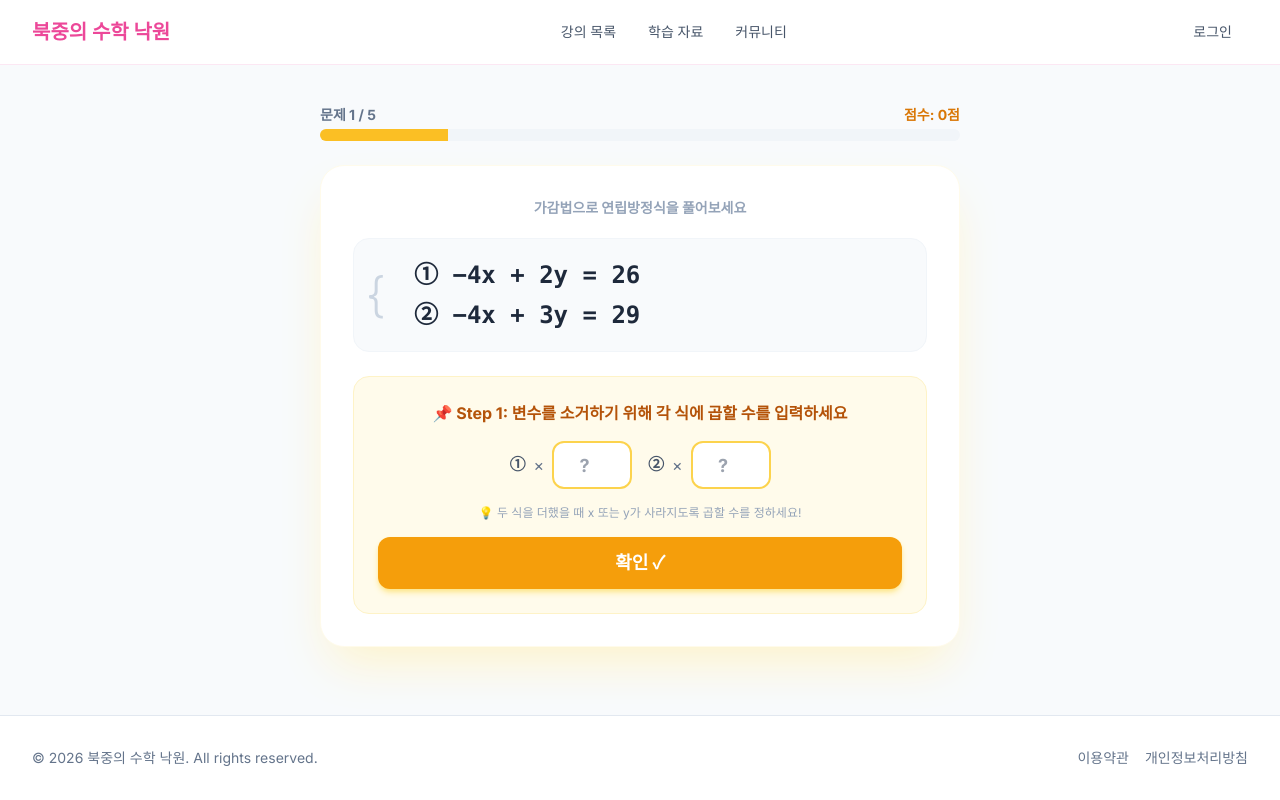
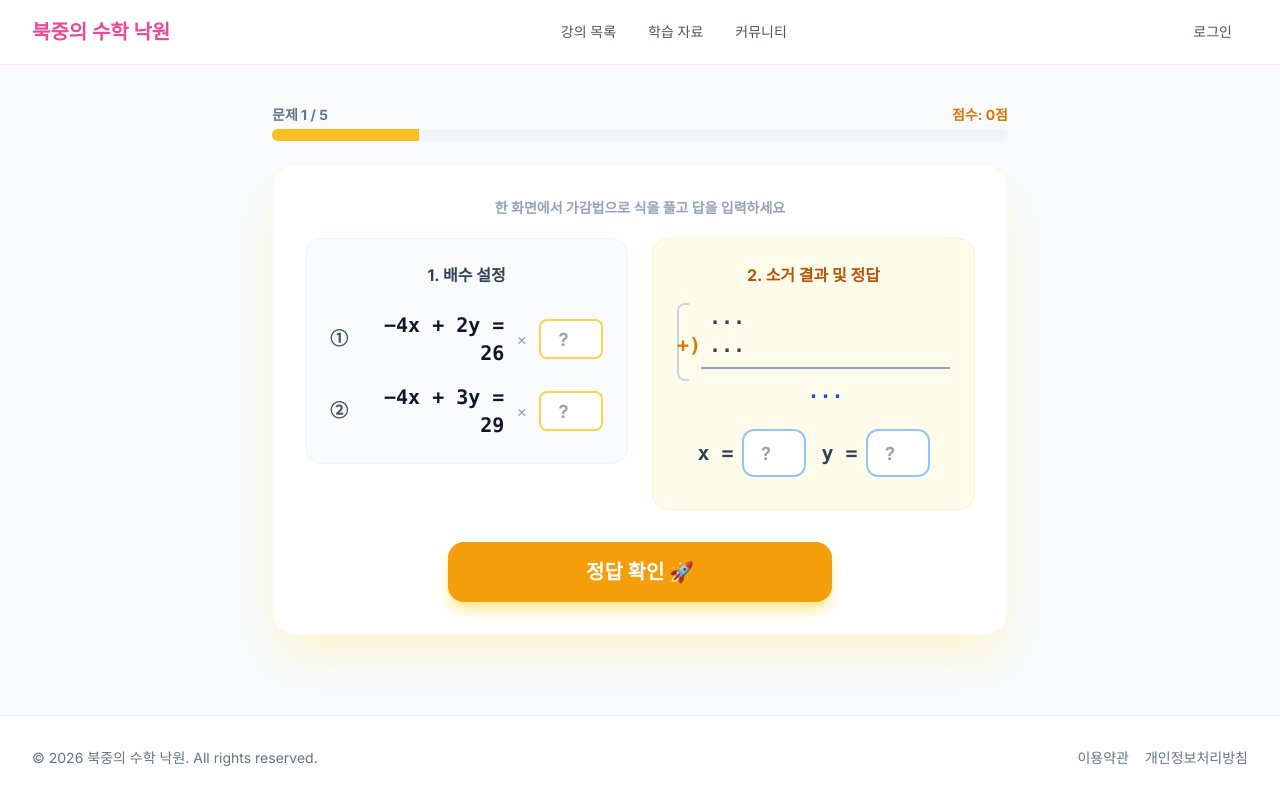
Before and after one commit to gnfkgnvm1-afk/sun, a Next.js app: page /game/simultaneous-eq in a window 1280 px wide. Built offline with nearby package versions, Linux system fonts and the light colour scheme.

Commit message:
refactor: consolidate simultaneous equations game to single screen with real-time preview

```diff
--- a/app/game/simultaneous-eq/page.tsx
+++ b/app/game/simultaneous-eq/page.tsx
@@ -27,7 +27,6 @@ function generateProblem(): Problem {
   return { a1, b1, c1: a1 * x + b1 * y, a2, b2, c2: a2 * x + b2 * y, x, y };
 }
 
-/* ── 포맷 헬퍼 ─────────────────────── */
 function fmtTerm(c: number, v: string, isFirst: boolean): string {
   if (c === 0) return "";
   const abs = Math.abs(c);
@@ -35,38 +34,30 @@ function fmtTerm(c: number, v: string, isFirst: boolean): string {
   const num = abs === 1 ? "" : `${abs}`;
   return `${sign}${num}${v}`;
 }
+
 function fmtEq(a: number, b: number, c: number): string {
   const xp = fmtTerm(a, "x", true);
   const yp = fmtTerm(b, "y", xp === "");
-  return `${xp || ""}${yp || ""} = ${c}`;
+  const left = `${xp || ""}${yp || ""}`;
+  return `${left === "" ? "0" : left} = ${c}`;
 }
 
-/* ── 메인 컴포넌트 ─────────────────── */
-type Phase = "multiply" | "solve1" | "solve2" | "feedback" | "done";
+type Phase = "solving" | "feedback" | "done";
 
 export default function SimulEqGame() {
   const [problems, setProblems] = useState<Problem[]>([]);
   const [idx, setIdx] = useState(0);
   const [score, setScore] = useState(0);
-  const [phase, setPhase] = useState<Phase>("multiply");
+  const [phase, setPhase] = useState<Phase>("solving");
   const maxRounds = 5;
 
-  // Step 1: 배수 입력
+  // 모든 입력 상태
   const [m1, setM1] = useState("");
   const [m2, setM2] = useState("");
-  const [mulError, setMulError] = useState("");
-
-  // 소거 결과
-  const [eliminated, setEliminated] = useState<"x" | "y">("x");
-  const [mulA1, setMulA1] = useState(0); const [mulB1, setMulB1] = useState(0); const [mulC1, setMulC1] = useState(0);
-  const [mulA2, setMulA2] = useState(0); const [mulB2, setMulB2] = useState(0); const [mulC2, setMulC2] = useState(0);
-  const [sumCoeff, setSumCoeff] = useState(0); const [sumConst, setSumConst] = useState(0);
-
-  // Step 2, 3: 미지수 입력
-  const [ans1, setAns1] = useState("");
-  const [ans2, setAns2] = useState("");
-  const [step1Ok, setStep1Ok] = useState<boolean | null>(null);
-  const [step2Ok, setStep2Ok] = useState<boolean | null>(null);
+  const [ansX, setAnsX] = useState("");
+  const [ansY, setAnsY] = useState("");
+  const [errorMsg, setErrorMsg] = useState("");
+  const [isCorrect, setIsCorrect] = useState(false);
 
   const init = useCallback(() => {
     const ps: Problem[] = [];
@@ -80,60 +71,58 @@ export default function SimulEqGame() {
   useEffect(() => { init(); }, [init]);
 
   function resetRound() {
-    setPhase("multiply");
-    setM1(""); setM2(""); setMulError("");
-    setAns1(""); setAns2("");
-    setStep1Ok(null); setStep2Ok(null);
+    setPhase("solving");
+    setM1(""); setM2("");
+    setAnsX(""); setAnsY("");
+    setErrorMsg("");
+    setIsCorrect(false);
   }
 
   if (!problems.length) return <div className="p-20 text-center text-lg">불러오는 중...</div>;
   const p = problems[idx];
 
-  /* ── Step 1: 배수 확인 ───── */
-  const submitMultipliers = () => {
-    const n1 = parseInt(m1); const n2 = parseInt(m2);
-    if (isNaN(n1) || isNaN(n2) || n1 === 0 || n2 === 0) {
-      setMulError("0이 아닌 정수를 입력해주세요!"); return;
+  // 실시간 계산
+  const numM1 = parseInt(m1) || 0;
+  const numM2 = parseInt(m2) || 0;
+
+  const mulA1 = numM1 * p.a1; const mulB1 = numM1 * p.b1; const mulC1 = numM1 * p.c1;
+  const mulA2 = numM2 * p.a2; const mulB2 = numM2 * p.b2; const mulC2 = numM2 * p.c2;
+
+  const sumA = mulA1 + mulA2;
+  const sumB = mulB1 + mulB2;
+  const sumC = mulC1 + mulC2;
+
+  const submitAnswer = () => {
+    setErrorMsg("");
+    if (numM1 === 0 || numM2 === 0) {
+      setErrorMsg("각 식에 곱할 0이 아닌 정수를 입력해주세요!");
+      return;
     }
-    const elimX = n1 * p.a1 + n2 * p.a2 === 0;
-    const elimY = n1 * p.b1 + n2 * p.b2 === 0;
+
+    // 배수로 x나 y가 소거되는지 확인
+    const elimX = sumA === 0;
+    const elimY = sumB === 0;
     if (!elimX && !elimY) {
-      setMulError("이 배수로는 변수가 소거되지 않아요! 다시 생각해보세요."); return;
+      setErrorMsg("입력하신 배수로는 x나 y가 소거되지 않습니다. 다시 확인해주세요!");
+      return;
     }
-    setMulError("");
-    setEliminated(elimX ? "x" : "y");
 
-    // 곱한 결과 저장
-    setMulA1(n1 * p.a1); setMulB1(n1 * p.b1); setMulC1(n1 * p.c1);
-    setMulA2(n2 * p.a2); setMulB2(n2 * p.b2); setMulC2(n2 * p.c2);
+    const uX = parseInt(ansX);
+    const uY = parseInt(ansY);
 
-    const sc = elimX ? (n1 * p.b1 + n2 * p.b2) : (n1 * p.a1 + n2 * p.a2);
-    const sv = n1 * p.c1 + n2 * p.c2;
-    setSumCoeff(sc); setSumConst(sv);
+    if (isNaN(uX) || isNaN(uY)) {
+      setErrorMsg("x와 y의 값을 모두 숫자로 입력해주세요!");
+      return;
+    }
 
-    setScore(s => s + 10); // 배수 맞추기 10점
-    setPhase("solve1");
-  };
+    if (uX !== p.x || uY !== p.y) {
+      setErrorMsg("x 또는 y의 값이 틀렸습니다. 다시 계산해보세요!");
+      return;
+    }
 
-  /* ── Step 2: 소거된 변수 제외한 값 ───── */
-  const submitSolve1 = () => {
-    const v = parseInt(ans1);
-    if (isNaN(v)) { return; }
-    const correctVal = eliminated === "x" ? p.y : p.x;
-    const ok = v === correctVal;
-    setStep1Ok(ok);
-    if (ok) setScore(s => s + 5);
-    setPhase("solve2");
-  };
-
-  /* ── Step 3: 나머지 변수 ───── */
-  const submitSolve2 = () => {
-    const v = parseInt(ans2);
-    if (isNaN(v)) { return; }
-    const correctVal = eliminated === "x" ? p.x : p.y;
-    const ok = v === correctVal;
-    setStep2Ok(ok);
-    if (ok) setScore(s => s + 5);
+    // 정답
+    setIsCorrect(true);
+    setScore(s => s + 20);
     setPhase("feedback");
   };
 
@@ -146,7 +135,6 @@ export default function SimulEqGame() {
     }
   };
 
-  /* ── 게임 종료 ───── */
   if (phase === "done") {
     const lv = [
       { min: 90, msg: "🏆 완벽! 연립방정식 마스터!", c: "text-yellow-500" },
@@ -170,13 +158,8 @@ export default function SimulEqGame() {
     );
   }
 
-  /* ── 소거 결과 변수 이름 ───── */
-  const remVar = eliminated === "x" ? "y" : "x";
-  const elmVar = eliminated === "x" ? "x" : "y";
-
   return (
-    <div className="max-w-2xl mx-auto px-4 py-10 flex flex-col items-center">
-      {/* 진행 바 */}
+    <div className="max-w-3xl mx-auto px-4 py-10 flex flex-col items-center">
       <div className="w-full mb-6">
         <div className="flex justify-between text-sm font-bold text-slate-500 mb-1">
           <span>문제 {idx + 1} / {maxRounds}</span>
@@ -188,144 +171,85 @@ export default function SimulEqGame() {
       </div>
 
       <div className="bg-white w-full p-6 md:p-8 rounded-3xl shadow-2xl shadow-amber-100 border border-amber-50">
-        <h2 className="text-center text-sm font-bold text-slate-400 mb-5">가감법으로 연립방정식을 풀어보세요</h2>
+        <h2 className="text-center text-sm font-bold text-slate-400 mb-5">한 화면에서 가감법으로 식을 풀고 답을 입력하세요</h2>
 
-        {/* ─── 원래 연립방정식 ─── */}
-        <div className="bg-slate-50 rounded-2xl p-5 mb-6 border border-slate-100 relative">
-          <div className="absolute left-3 top-1/2 -translate-y-1/2 text-5xl text-slate-300 font-light select-none leading-none">{"{"}</div>
-          <div className="ml-10 space-y-2 font-mono text-xl md:text-2xl font-extrabold text-slate-800">
-            <p>① {fmtEq(p.a1, p.b1, p.c1)}</p>
-            <p>② {fmtEq(p.a2, p.b2, p.c2)}</p>
+        <div className="flex flex-col lg:flex-row gap-6 items-start justify-center">
+
+          {/* 왼쪽: 연립방정식과 배수 입력 */}
+          <div className="bg-slate-50 rounded-2xl p-6 border border-slate-100 w-full lg:w-1/2 flex flex-col gap-4">
+            <h3 className="font-bold text-slate-700 text-center mb-2">1. 배수 설정</h3>
+            <div className="flex items-center gap-3">
+              <span className="font-mono text-lg font-bold text-slate-600 w-6">①</span>
+              <span className="font-mono text-xl font-extrabold flex-1 text-right">{fmtEq(p.a1, p.b1, p.c1)}</span>
+              <span className="text-slate-400">×</span>
+              <input type="number" value={m1} onChange={e => setM1(e.target.value)} disabled={phase !== "solving"}
+                className="w-16 h-10 text-center text-lg font-bold rounded-lg border-2 border-amber-300 focus:border-amber-500 outline-none bg-white" placeholder="?" />
+            </div>
+
+            <div className="flex items-center gap-3">
+              <span className="font-mono text-lg font-bold text-slate-600 w-6">②</span>
+              <span className="font-mono text-xl font-extrabold flex-1 text-right">{fmtEq(p.a2, p.b2, p.c2)}</span>
+              <span className="text-slate-400">×</span>
+              <input type="number" value={m2} onChange={e => setM2(e.target.value)} disabled={phase !== "solving"}
+                className="w-16 h-10 text-center text-lg font-bold rounded-lg border-2 border-amber-300 focus:border-amber-500 outline-none bg-white" placeholder="?" />
             </div>
           </div>
 
-        {/* ─── STEP 1: 배수 입력 ─── */}
-        {phase === "multiply" && (
-          <div className="bg-amber-50 rounded-2xl p-6 border border-amber-100">
-            <h3 className="font-bold text-amber-700 mb-4 text-center">
-              📌 Step 1: 변수를 소거하기 위해 각 식에 곱할 수를 입력하세요
-            </h3>
-            <div className="flex flex-col sm:flex-row items-center justify-center gap-4 mb-4">
+          {/* 오른쪽: 결과 프리뷰 및 정답 입력 */}
+          <div className="bg-amber-50 rounded-2xl p-6 border border-amber-100 w-full lg:w-1/2">
+            <h3 className="font-bold text-amber-700 text-center mb-4">2. 소거 결과 및 정답</h3>
+
+            {/* 실시간 연산 결과 프리뷰 */}
+            <div className="font-mono text-lg md:text-xl font-bold text-slate-700 mb-6 relative pl-6">
+              <div className="absolute left-0 top-0 bottom-6 w-3 border-l-2 border-t-2 border-b-2 border-slate-300 rounded-l-lg"></div>
+              <p className="pl-2">{numM1 ? fmtEq(mulA1, mulB1, mulC1) : "..."}</p>
+              <p className="pl-2 relative">
+                <span className="absolute -left-6 text-amber-600 font-extrabold">+)</span>
+                {numM2 ? fmtEq(mulA2, mulB2, mulC2) : "..."}
+              </p>
+              <div className="border-t-2 border-slate-400 mt-2 pt-2 text-center text-blue-700">
+                {(numM1 !== 0 && numM2 !== 0) ? fmtEq(sumA, sumB, sumC) : "..."}
+              </div>
+            </div>
+
+            {/* 최종 정답 입력 */}
+            <div className="flex justify-center gap-4 mb-2">
               <div className="flex items-center gap-2">
-                <span className="font-mono font-bold text-slate-600">①</span>
-                <span className="text-slate-500">×</span>
-                <input type="number" value={m1} onChange={e => { setM1(e.target.value); setMulError(""); }}
-                  className="w-20 h-12 text-center text-lg font-bold rounded-xl border-2 border-amber-300 focus:border-amber-500 outline-none bg-white" placeholder="?" />
+                <span className="text-xl font-bold text-slate-700 font-mono">x =</span>
+                <input type="number" value={ansX} onChange={e => setAnsX(e.target.value)} disabled={phase !== "solving"}
+                  className="w-16 h-12 text-center text-lg font-bold rounded-xl border-2 border-blue-300 focus:border-blue-500 outline-none bg-white" placeholder="?" />
               </div>
               <div className="flex items-center gap-2">
-                <span className="font-mono font-bold text-slate-600">②</span>
-                <span className="text-slate-500">×</span>
-                <input type="number" value={m2} onChange={e => { setM2(e.target.value); setMulError(""); }}
-                  className="w-20 h-12 text-center text-lg font-bold rounded-xl border-2 border-amber-300 focus:border-amber-500 outline-none bg-white" placeholder="?" />
+                <span className="text-xl font-bold text-slate-700 font-mono">y =</span>
+                <input type="number" value={ansY} onChange={e => setAnsY(e.target.value)} disabled={phase !== "solving"}
+                  className="w-16 h-12 text-center text-lg font-bold rounded-xl border-2 border-blue-300 focus:border-blue-500 outline-none bg-white" placeholder="?" />
               </div>
-            </div>
-            {mulError && <p className="text-red-500 text-sm font-bold text-center mb-3 animate-pulse">{mulError}</p>}
-            <p className="text-xs text-slate-400 text-center mb-4">
-              💡 두 식을 더했을 때 x 또는 y가 사라지도록 곱할 수를 정하세요!
-            </p>
-            <button onClick={submitMultipliers} className="w-full py-3 rounded-xl bg-amber-500 hover:bg-amber-600 text-white font-bold text-lg transition-all active:scale-95 shadow-md shadow-amber-200">
-              확인 ✓
-            </button>
-          </div>
-        )}
-
-        {/* ─── 곱한 결과 + 소거 과정 (Step 2 이후 표시) ─── */}
-        {phase !== "multiply" && (
-          <div className="mb-6">
-            {/* 화살표 + 곱한 결과 */}
-            <div className="flex items-start gap-2 mb-1">
-              <span className="text-amber-500 font-bold text-lg mt-1 select-none">→</span>
-              <div className="bg-amber-50 rounded-xl p-4 border border-amber-100 flex-1 relative">
-                <div className="absolute left-2 top-1/2 -translate-y-1/2 text-3xl text-amber-300 font-light select-none leading-none">{"{"}</div>
-                <div className="ml-7 space-y-1 font-mono text-base md:text-lg font-bold text-slate-700">
-                  <p>{fmtEq(mulA1, mulB1, mulC1)} <span className="text-amber-400 text-sm">← ①×{m1}</span></p>
-                  <p className="relative">
-                    <span className="absolute -left-7 text-amber-600 font-extrabold text-sm">+)</span>
-                    {fmtEq(mulA2, mulB2, mulC2)} <span className="text-amber-400 text-sm">← ②×{m2}</span>
-                  </p>
             </div>
           </div>
         </div>
 
-            {/* 가로선 + 결과 */}
-            <div className="ml-7 border-t-2 border-slate-400 my-2" />
-            <div className="ml-7 font-mono text-lg md:text-xl font-extrabold text-blue-700 text-center py-1">
-              {sumCoeff === 1 ? "" : sumCoeff === -1 ? "−" : sumCoeff}{remVar} = {sumConst}
-            </div>
-          </div>
+        {errorMsg && phase === "solving" && (
+          <p className="text-red-500 text-center font-bold mt-6 animate-pulse bg-red-50 py-2 rounded-lg">{errorMsg}</p>
         )}
 
-        {/* ─── STEP 2: 남은 변수 풀기 ─── */}
-        {phase === "solve1" && (
-          <div className="bg-blue-50 rounded-2xl p-6 border border-blue-100">
-            <h3 className="font-bold text-blue-700 mb-4 text-center">
-              📌 Step 2: {remVar}의 값을 구하세요
-            </h3>
-            <div className="flex items-center justify-center gap-3 mb-4">
-              <span className="text-xl font-bold text-slate-700 font-mono">{remVar} =</span>
-              <input type="number" value={ans1} onChange={e => setAns1(e.target.value)}
-                className="w-24 h-14 text-center text-xl font-bold rounded-xl border-2 border-blue-300 focus:border-blue-500 outline-none bg-white" placeholder="?" />
+        <div className="mt-8 flex justify-center">
+          {phase === "solving" ? (
+            <button onClick={submitAnswer} className="w-full max-w-sm py-4 rounded-2xl bg-amber-500 hover:bg-amber-600 text-white font-bold text-xl transition-all shadow-lg shadow-amber-200 active:scale-95">
+              정답 확인 🚀
+            </button>
+          ) : (
+            <div className="w-full max-w-sm flex flex-col items-center">
+              <div className="text-2xl font-bold text-green-500 mb-4 bg-green-50 w-full py-3 rounded-xl text-center border border-green-100">
+                🎉 정답입니다!
               </div>
-            <button onClick={submitSolve1} className="w-full py-3 rounded-xl bg-blue-500 hover:bg-blue-600 text-white font-bold text-lg transition-all active:scale-95 shadow-md shadow-blue-200">
-              확인 ✓
-            </button>
-          </div>
-        )}
-
-        {/* ─── Step 2 결과 표시 ─── */}
-        {phase !== "multiply" && phase !== "solve1" && (
-          <div className="ml-7 font-mono text-lg font-extrabold text-center py-1 mb-2">
-            <span className={step1Ok ? "text-green-600" : "text-red-500"}>
-              {step1Ok ? "✅" : "❌"} {remVar} = {eliminated === "x" ? p.y : p.x}
-            </span>
-          </div>
-        )}
-
-        {/* ─── STEP 3: 대입하여 나머지 변수 풀기 ─── */}
-        {phase === "solve2" && (
-          <div className="bg-green-50 rounded-2xl p-6 border border-green-100 mt-4">
-            <h3 className="font-bold text-green-700 mb-2 text-center">
-              📌 Step 3: {remVar} = {eliminated === "x" ? p.y : p.x} 를 ①에 대입하여 {elmVar}의 값을 구하세요
-            </h3>
-            <p className="text-sm text-slate-500 text-center mb-4 font-mono">
-              ① {fmtEq(p.a1, p.b1, p.c1)}
-            </p>
-            <div className="flex items-center justify-center gap-3 mb-4">
-              <span className="text-xl font-bold text-slate-700 font-mono">{elmVar} =</span>
-              <input type="number" value={ans2} onChange={e => setAns2(e.target.value)}
-                className="w-24 h-14 text-center text-xl font-bold rounded-xl border-2 border-green-300 focus:border-green-500 outline-none bg-white" placeholder="?" />
-            </div>
-            <button onClick={submitSolve2} className="w-full py-3 rounded-xl bg-green-500 hover:bg-green-600 text-white font-bold text-lg transition-all active:scale-95 shadow-md shadow-green-200">
-              확인 ✓
-            </button>
-          </div>
-        )}
-
-        {/* ─── FEEDBACK ─── */}
-        {phase === "feedback" && (
-          <div className="mt-4">
-            <div className="ml-7 font-mono text-lg font-extrabold text-center py-1 mb-4">
-              <span className={step2Ok ? "text-green-600" : "text-red-500"}>
-                {step2Ok ? "✅" : "❌"} {elmVar} = {eliminated === "x" ? p.x : p.y}
-              </span>
-            </div>
-
-            <div className="bg-slate-50 rounded-2xl p-5 border border-slate-100 mb-4 text-center">
-              <p className="font-mono text-2xl font-black text-amber-600">
-                ∴ x = {p.x}, y = {p.y}
-              </p>
-            </div>
-
-            <div className={`text-2xl font-bold text-center mb-4 ${step1Ok && step2Ok ? "text-green-500" : "text-amber-500"}`}>
-              {step1Ok && step2Ok ? "🎉 완벽해요!" : "💪 풀이 과정을 다시 확인해보세요!"}
-            </div>
-
-            <button onClick={nextRound} className="w-full py-4 rounded-2xl bg-amber-500 hover:bg-amber-600 text-white font-bold text-lg transition-all shadow-lg shadow-amber-200 active:scale-95">
+              <button onClick={nextRound} className="w-full py-4 rounded-2xl bg-amber-500 hover:bg-amber-600 text-white font-bold text-xl transition-all shadow-lg shadow-amber-200 active:scale-95">
                 {idx + 1 < maxRounds ? "다음 문제 ➔" : "결과 보기 🏆"}
               </button>
             </div>
           )}
         </div>
+
+      </div>
     </div>
   );
 }
```
Lines whose indentation alone changed are shown as unchanged.
